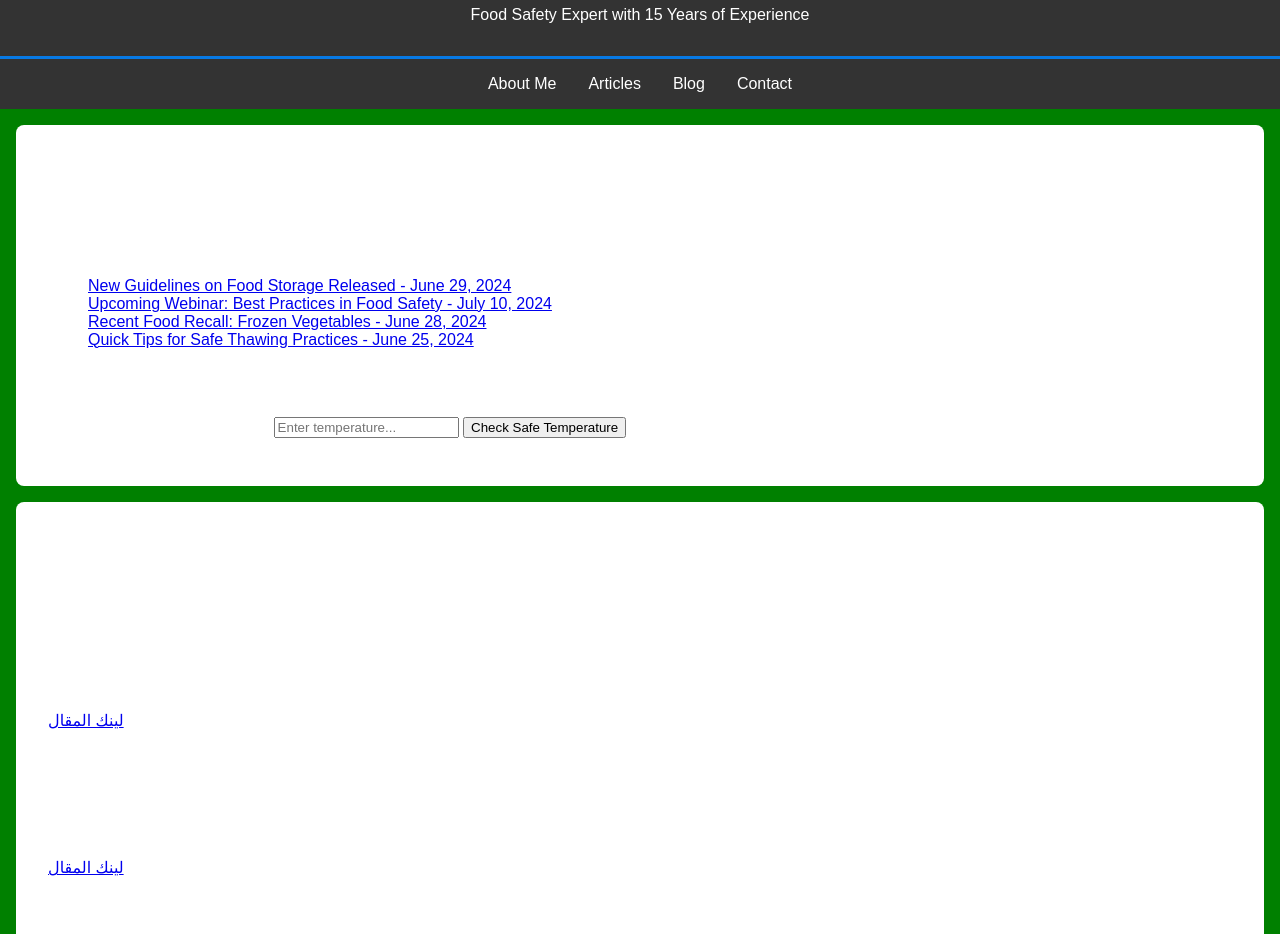
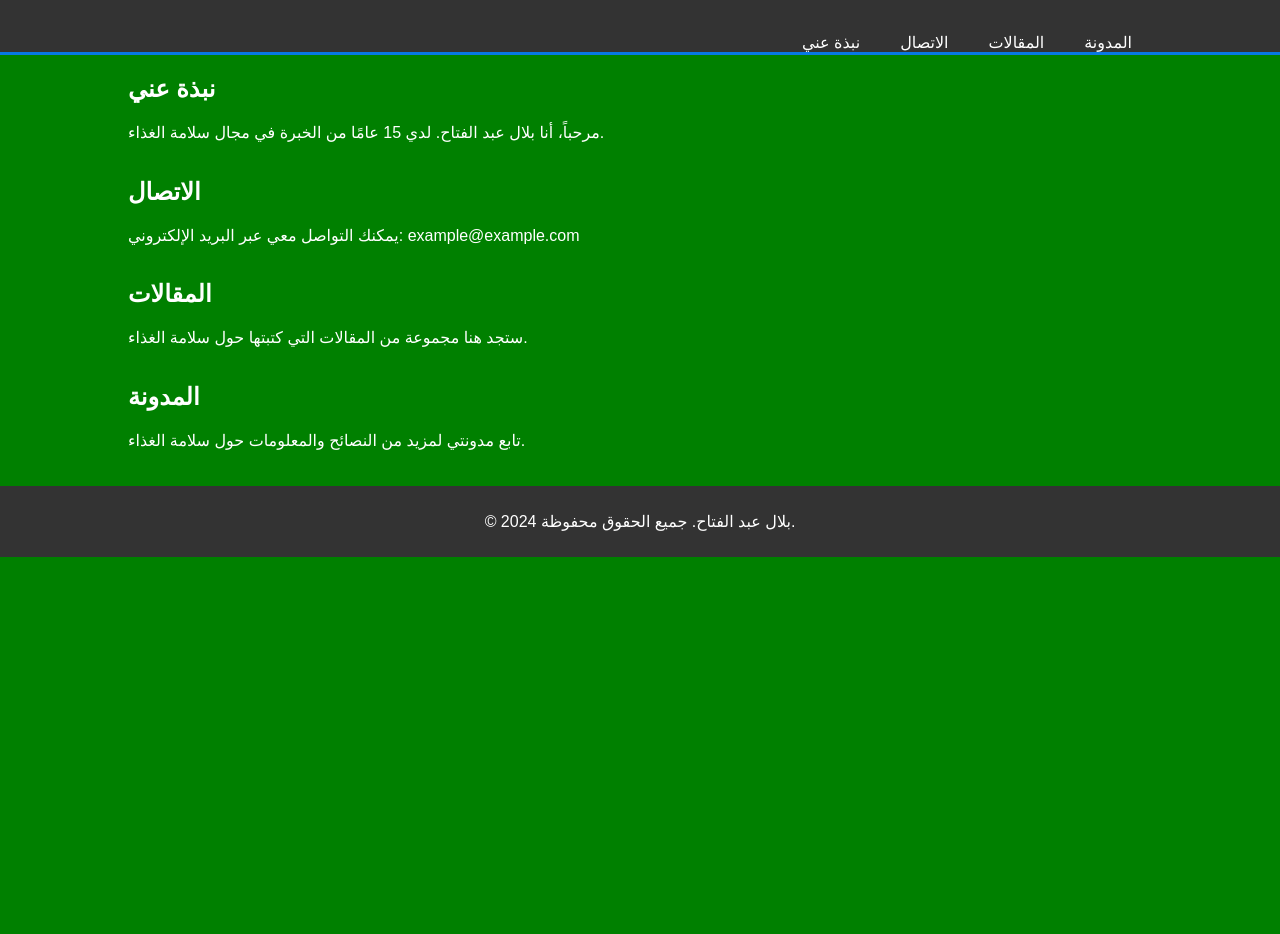
Before and after one commit to BAbdelfattah/my-website, a plain HTML site: page index.html in a window 1280 px wide. Shown: the part 104-1038 px from the top of the page. After the commit the page ends 800 px from the top, so only its background shows below. Drawn offline with Linux system fonts and the light colour scheme.

Commit message:
Update index.html

```diff
--- a/index.html
+++ b/index.html
@@ -1,143 +1,58 @@
-
 <!DOCTYPE html>
-<html lang="en">
+<html lang="ar">
 <head>
     <meta charset="UTF-8">
     <meta name="viewport" content="width=device-width, initial-scale=1.0">
-    <title>Belal Abdelfattah - Food Safety Expert</title>
-    <style>
-        body {
-            font-family: Arial, sans-serif;
-            margin: 0;
-            padding: 0;
-            background-color: #f4f4f4;
-            color: #333;
-        }
-        header {
-            background-color: #4CAF50;
-            color: white;
-            padding: 1rem;
-            text-align: center;
-        }
-        nav {
-            display: flex;
-            justify-content: center;
-            background-color: #333;
-        }
-        nav a {
-            color: white;
-            padding: 1rem;
-            text-decoration: none;
-            text-align: center;
-        }
-        nav a:hover {
-            background-color: #ddd;
-            color: black;
-        }
-        section {
-            padding: 2rem;
-            margin: 1rem;
-            background-color: white;
-            border-radius: 8px;
-        }
-        footer {
-            text-align: center;
-            padding: 1rem;
-            background-color: #333;
-            color: white;
-        }
-    </style>
+    <title>موقعي الشخصي - بلال عبد الفتاح</title>
+    <link rel="stylesheet" href="styles.css">
 </head>
 <body>
     <header>
-        <h1>Belal Abdelfattah</h1>
-        <p>Food Safety Expert with 15 Years of Experience</p>
+        <div class="container">
+            <h1>بلال عبد الفتاح</h1>
+            <nav>
+                <ul>
+                    <li><a href="#about">نبذة عني</a></li>
+                    <li><a href="#contact">الاتصال</a></li>
+                    <li><a href="#articles">المقالات</a></li>
+                    <li><a href="#blog">المدونة</a></li>
+                </ul>
+            </nav>
+        </div>
     </header>
-    <nav>
-        <a href="#about">About Me</a>
-        <a href="#articles">Articles</a>
-        <a href="#blog">Blog</a>
-        <a href="#contact">Contact</a>
-    </nav>
-    <section id="about">
-        <h2>About Me</h2>
-        <p>
-            My name is Belal Abdelfattah and I am a food safety expert with 15 years of experience. My expertise lies in ensuring food safety through meticulous practices and knowledge sharing. I am dedicated to promoting food safety standards and educating others on best practices in the industry.
-        </p>
-<!DOCTYPE html>
-<html lang="en">
-<head>
-    <meta charset="UTF-8">
-    <meta name="viewport" content="width=device-width, initial-scale=1.0">
-    <title>Food Safety Calculator</title>
-    <link rel="stylesheet" href="styles.css"> <!-- Link to your CSS file for styling -->
-</head>
 
-<div class="news-bar-container">
-    <div class="news-bar">
-        <ul>
-            <li><a href="article1.html">New Guidelines on Food Storage Released - June 29, 2024</a></li>
-            <li><a href="webinar.html">Upcoming Webinar: Best Practices in Food Safety - July 10, 2024</a></li>
-            <li><a href="recall.html">Recent Food Recall: Frozen Vegetables - June 28, 2024</a></li>
-            <li><a href="tips.html">Quick Tips for Safe Thawing Practices - June 25, 2024</a></li>
-        </ul>
-    </div>
-</div>
+    <section id="about" class="section">
+        <div class="container">
+            <h2>نبذة عني</h2>
+            <p>مرحباً، أنا بلال عبد الفتاح. لدي 15 عامًا من الخبرة في مجال سلامة الغذاء.</p>
+        </div>
+    </section>
 
+    <section id="contact" class="section">
+        <div class="container">
+            <h2>الاتصال</h2>
+            <p>يمكنك التواصل معي عبر البريد الإلكتروني: example@example.com</p>
+        </div>
+    </section>
 
-<div class="calculator-container">
-    <h1>Food Safety Calculator</h1>
+    <section id="articles" class="section">
+        <div class="container">
+            <h2>المقالات</h2>
+            <p>ستجد هنا مجموعة من المقالات التي كتبتها حول سلامة الغذاء.</p>
+        </div>
+    </section>
 
-    <div class="calculator-form">
-        <label for="temperature">Enter Temperature (in Celsius):</label>
-        <input type="number" id="temperature" placeholder="Enter temperature..." required>
+    <section id="blog" class="section">
+        <div class="container">
+            <h2>المدونة</h2>
+            <p>تابع مدونتي لمزيد من النصائح والمعلومات حول سلامة الغذاء.</p>
+        </div>
+    </section>
 
-        <button onclick="calculateSafeTemperature()">Check Safe Temperature</button>
-
-        <p id="result"></p>
-    </div>
-</div>
-
-<script src="calculator.js"></script> <!-- Link to your JavaScript file -->
-</body>
-</html>
-
-    </section>
-<section id="articles">
-    <h2>Articles</h2>
-<div class="article">
-            <h3>١٠ نصائح لسلامة الغذاء في المنزل</h3>
-            <p>Published on: June 29, 2024</p>
-            <p>نصائح تهم الأسرة المصرية.</p>
-            <a href="food-safety-tips.html">لينك المقال</a>
+    <footer>
+        <div class="container">
+            <p>&copy; 2024 بلال عبد الفتاح. جميع الحقوق محفوظة.</p>
         </div>
-
-        <div class="article">
-            <h3>كيف تحافظ على سلامة الغذاء خلال إنقطاع الكهرباء</h3>
-            <p>Published on: June 29, 2024</p>
-            <p> ٤ نصائح هامة </p>
-            <a href="electricity-outage.html">لينك المقال </a>
-        </div>
-
-        <div class="article">
-            <h3>Article Title 3</h3>
-            <p>Published on: May 30, 2024</p>
-            <p>Summary of the third article. This section provides a brief overview of what the article is about.</p>
-            <a href="link-to-full-article3.html">Read more</a>
-        </div>
-
-        <!-- Add more articles as needed -->
-    </section>
-    <section id="blog">
-        <h2>Blog</h2>
-        <p>Coming soon...</p>
-    </section>
-    <section id="contact">
-        <h2>Contact</h2>
-        <p>Feel free to reach out to me via email at <a href="mailto:babdelfattah2022@gmail.com">babdelfattah2022@gmail.com</a>.</p>
-    </section>
-    <footer>
-        <p>&copy; 2024 Belal Abdelfattah. All rights reserved.</p>
     </footer>
 </body>
 </html>
```
